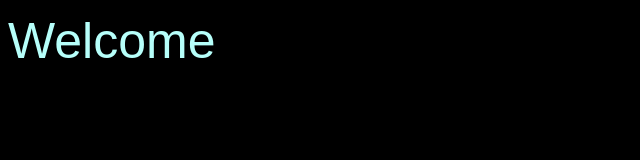
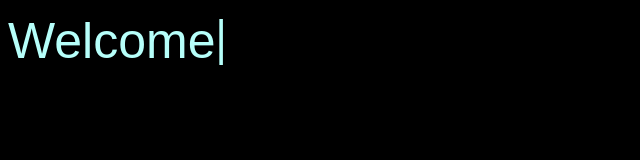
Before and after one commit to makersmecca/Typing-Animation-React, a React (Vite) app: page / in a window 1280 px wide. Shown: the top 160 px of the page, without its empty margins (0-640 px from the left). Built offline with nearby package versions, Linux system fonts and the light colour scheme.

Commit message:
updated the timout logic to patch a memory leak issue

```diff
--- a/src/TextCanvas.jsx
+++ b/src/TextCanvas.jsx
@@ -16,34 +16,45 @@ const TextCanvas = ({
   const canvasRef = useRef(null);
   const caretRef = useRef(null);
   const [canvasWidth, setCanvasWidth] = useState(0);
-  const animationRef = useRef({ timeouts: [] });
+  const animationState = useRef({
+    timeouts: [],
+    currentTextIndex: 0,
+    isAnimating: false,
+  });
+
+  const [isTyping, setIsTyping] = useState(false);
+
+  // Helper function to clear all timeouts
+  const clearAllTimeouts = () => {
+    animationState.current.timeouts.forEach((timeout) => clearTimeout(timeout));
+    animationState.current.timeouts = [];
+  };
 
   useEffect(() => {
-    console.log(fontSize);
+    // console.log(fontSize);
     const canvas = canvasRef.current;
     const caret = displayCaret ? caretRef.current : null;
     if (!canvas) return;
 
     const context = canvas.getContext("2d");
     context.font = `${Math.floor(fontSize)}px Arial`;
-    console.log(context.font);
+    // console.log(context.font);
 
     // Calculate maximum width needed for all texts
     const maxWidth = Math.max(
       200,
-      ...texts.map((text) => context.measureText(text).width + text.length * 2)
+      ...texts.map((text) => context.measureText(text).width + text.length)
     );
     setCanvasWidth(maxWidth);
 
-    let currentTextIndex = 0;
-    const timeouts = animationRef.current.timeouts;
-
     const animateText = () => {
-      const currentText = texts[currentTextIndex];
+      clearAllTimeouts();
+      const currentText = texts[animationState.current.currentTextIndex];
 
       const typeText = () => {
         for (let i = 0; i <= currentText.length; i++) {
           const timeout = setTimeout(() => {
+            setIsTyping(true);
             context.clearRect(0, 0, canvas.width, canvas.height);
             context.fillStyle = textcolor;
             const displayText = currentText.substring(0, i);
@@ -55,18 +66,20 @@ const TextCanvas = ({
               caret.style.left = `${caretPosition}px`;
             }
           }, i * speeds.type);
-          timeouts.push(timeout);
+          animationState.current.timeouts.push(timeout);
         }
 
         const pauseTimeout = setTimeout(() => {
+          setIsTyping(false);
           clearText();
         }, currentText.length * speeds.type + speeds.pause);
-        timeouts.push(pauseTimeout);
+        animationState.current.timeouts.push(pauseTimeout);
       };
 
       const clearText = () => {
         for (let i = currentText.length; i >= 0; i--) {
           const timeout = setTimeout(() => {
+            setIsTyping(true);
             context.clearRect(0, 0, canvas.width, canvas.height);
             context.fillStyle = textcolor;
             const displayText = currentText.substring(0, i);
@@ -78,38 +91,42 @@ const TextCanvas = ({
               caret.style.left = `${caretPosition}px`;
             }
           }, (currentText.length - i) * speeds.clear);
-          timeouts.push(timeout);
+          animationState.current.timeouts.push(timeout);
         }
 
         const nextTimeout = setTimeout(() => {
-          currentTextIndex = (currentTextIndex + 1) % texts.length;
+          setIsTyping(false);
+          animationState.current.currentTextIndex =
+            (animationState.current.currentTextIndex + 1) % texts.length;
           animateText();
         }, currentText.length * speeds.clear + speeds.delay);
-        timeouts.push(nextTimeout);
+        animationState.current.timeouts.push(nextTimeout);
       };
 
       typeText();
     };
 
-    animateText();
+    if (!animationState.current.isAnimating) {
+      animationState.current.isAnimating = true;
+      animateText();
+    }
 
+    // Cleanup function
     return () => {
-      timeouts.forEach((timeout) => clearTimeout(timeout));
-      animationRef.current.timeouts = [];
+      clearAllTimeouts();
+      animationState.current.isAnimating = false;
+      animationState.current.currentTextIndex = 0;
     };
-  }, [
-    texts,
-    fontSize,
-    textcolor,
-    displayCaret,
-    caretChar,
-    caretRef,
-    canvasRef,
-    canvasWidth,
-  ]);
+  }, [texts, fontSize, textcolor, caretChar, canvasWidth]);
 
   return (
-    <span style={{ display: "flex", position: "relative", width: canvasWidth }}>
+    <span
+      style={{
+        display: "flex",
+        position: "relative",
+        width: canvasWidth,
+      }}
+    >
       <canvas
         ref={canvasRef}
         width={canvasWidth}
@@ -124,12 +141,12 @@ const TextCanvas = ({
           <span
             ref={caretRef}
             style={{
-              fontSize: `${fontSize}px`,
+              fontSize: `${fontSize + 1}px`,
               color: textcolor,
               fontWeight: "bold",
               position: "absolute",
               left: "0",
-              animation: "blink 1s step-end infinite",
+              animation: `${isTyping && "blink 1s step-end infinite"}`,
             }}
           >
             {caretChar}
```
